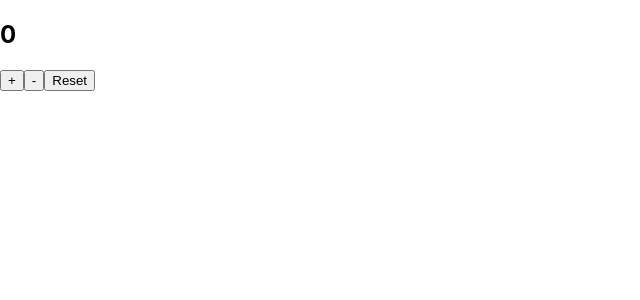
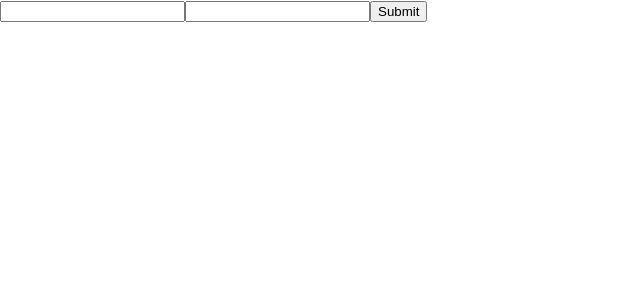
Before and after one commit to MasoudDehqani/react-bootcamp-exercises, a React (Create React App) app: page / in a window 1280 px wide. Shown: the top 300 px of the page, without its empty margins (0-640 px from the left). Built offline with nearby package versions, Linux system fonts and the light colour scheme.

Commit message:
new exercises of the session from bootcamp added

```diff
--- a/src/App.tsx
+++ b/src/App.tsx
@@ -2,10 +2,12 @@ import React from 'react';
 import './App.css';
 import LoginForm from "./components/login-form/LoginForm"
 import Counter from "./components/counter/Counter"
+import Form from "./components/form/Form"
 
 function App() {
   return (
-    <Counter maxCount={10} step={2} />
+    // <Counter maxCount={10} step={2} />
+    <Form />
   );
 }
 
--- /dev/null
+++ b/src/components/form/Form.tsx
@@ -0,0 +1,40 @@
+import React, { useState } from 'react'
+
+const userInfo = {
+  username: "username", password: "1234"
+}
+
+function Form() {
+
+  const [userNameInput, setUserNameInput] = useState("")
+  const [passwordInput, setPasswordInput] = useState("")
+  const [auth, setAuth] = useState(false)
+
+  function handleInput(e: React.BaseSyntheticEvent) {
+    console.log(e.target.name)
+    e.target.name === 'username' && setUserNameInput(e.target.value)
+    e.target.name === 'password' && setPasswordInput(e.target.value)
+  }
+
+  function submitHandle(e: React.BaseSyntheticEvent) {
+    e.preventDefault()
+    console.log(e.target.elements.username)
+    if (e.target.elements.username.value === userInfo.username && e.target.elements.password.value === userInfo.password) {
+      setAuth(true)
+      alert("Wellcome")
+    }
+  }
+  //whether id or name for inputs goes to e.target.elements
+  return (
+    <form onSubmit={(e) => submitHandle(e)}>
+      <label htmlFor="username"></label>
+      <input type="text" id="username" value={userNameInput} onChange={handleInput} name="username" />
+      <label htmlFor="password"></label>
+      <input type="text" id="password" value={passwordInput} onChange={handleInput} name="password" />
+      <input type="submit"/>
+      {auth && <p>Wellcome</p>}
+    </form>
+  )
+}
+
+export default Form
```
Also changed, not shown: 1 other file (tests, documents, lock files or other folders).
